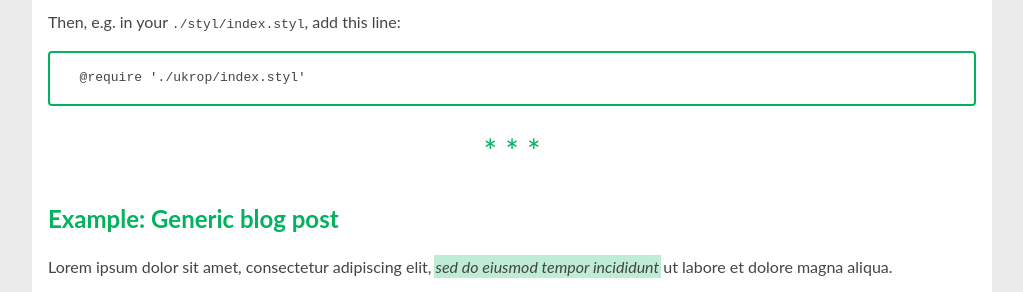
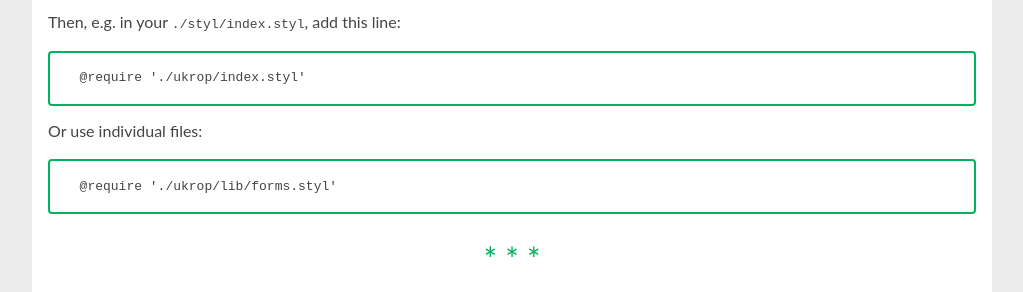
Before and after one commit to CosmoMyzrailGorynych/ukrop, a website: page index.html in a window 1280 px wide. Shown: the part 1099-1391 px from the top of the page, without its empty margins (128-1151 px from the left). Drawn offline with Linux system fonts and the light colour scheme.

Commit message:
:book: Add an example of using individual files of Ukrop in Stylus files

```diff
--- a/index.html
+++ b/index.html
@@ -22,6 +22,9 @@
 </code></pre>
 <p>Then, e.g. in your <code>./styl/index.styl</code>, add this line:</p>
 <pre><code class="language-css">@require './ukrop/index.styl'
+</code></pre>
+<p>Or use individual files:</p>
+<pre><code class="language-css">@require './ukrop/lib/forms.styl'
 </code></pre>
 <hr><section><h2>Example: Generic blog post</h2>
 <p>Lorem ipsum dolor sit amet, consectetur adipiscing elit, <em>sed do eiusmod tempor incididunt</em> ut labore et dolore magna aliqua.</p>
```
Also changed, not shown: Readme.md.
